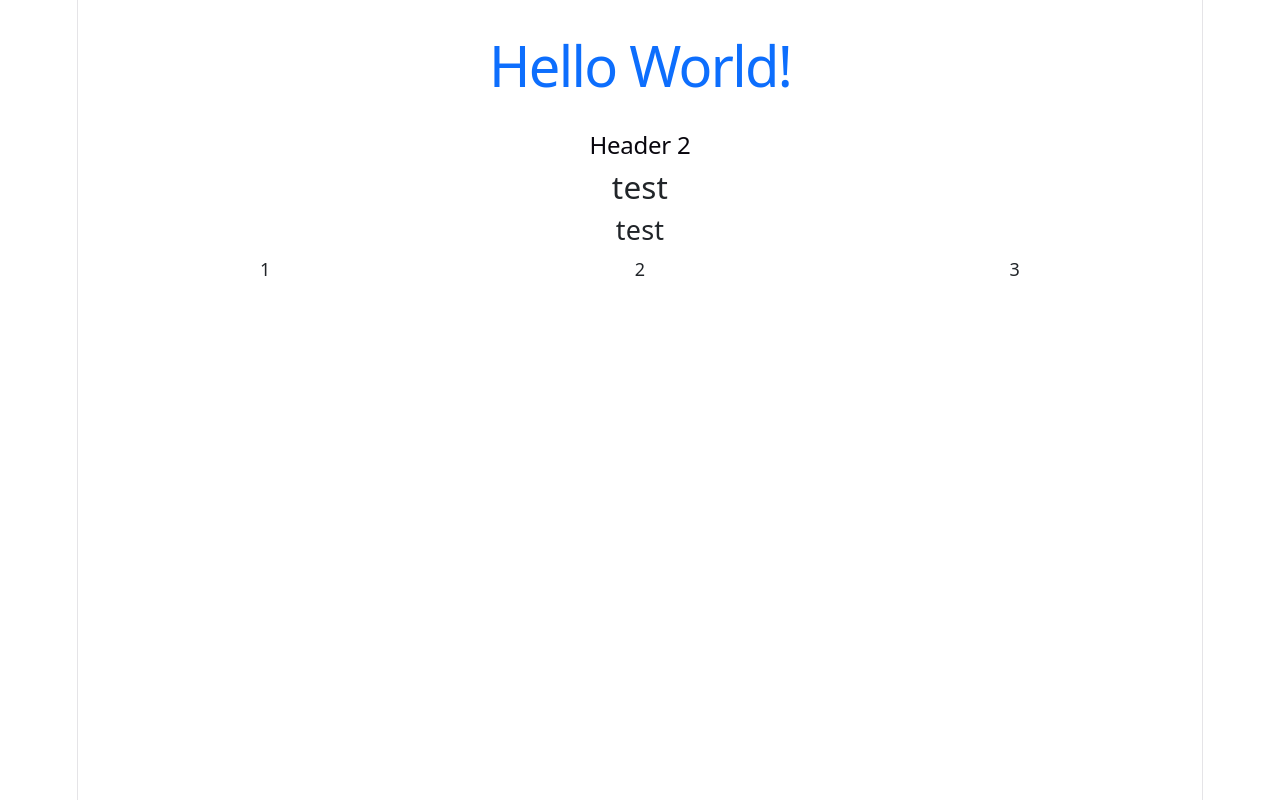
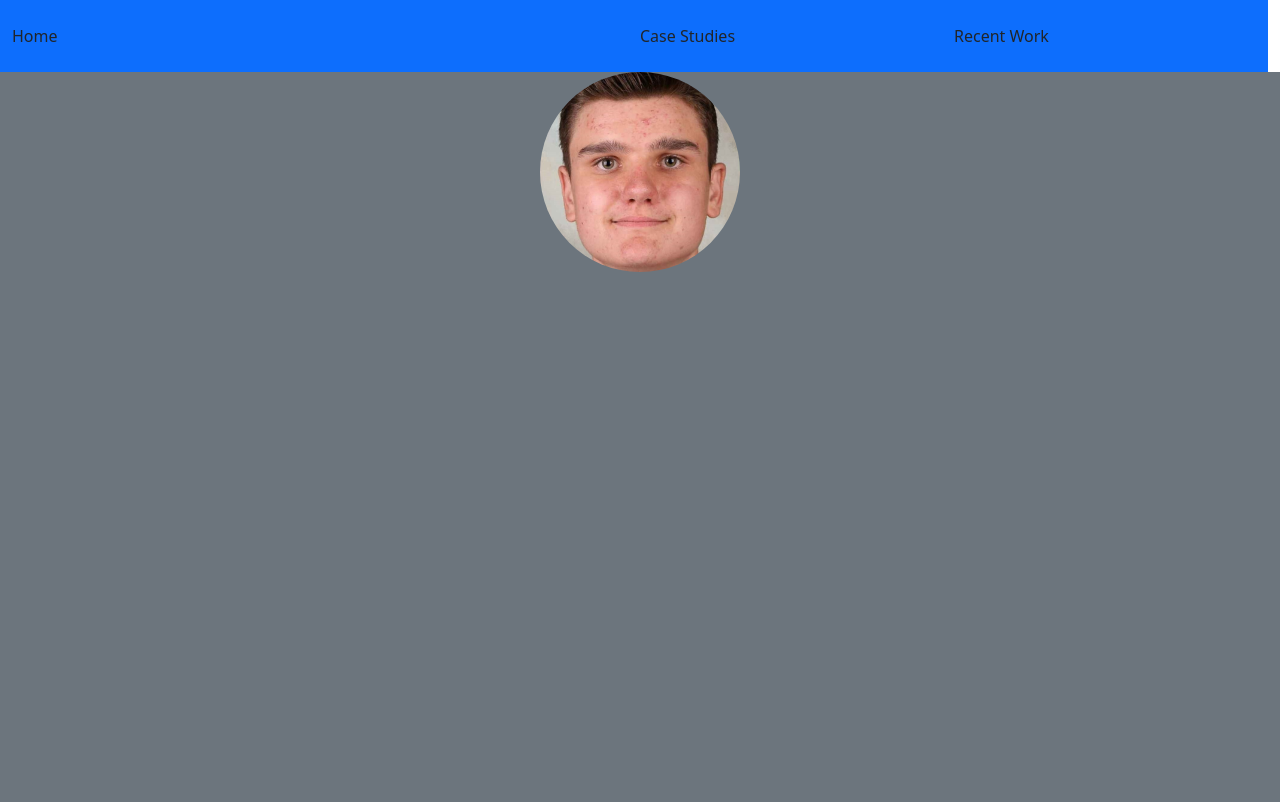
Before and after one commit to Tornado6822/portfolio-website, a React (Vite) app in the folder portfolio-website/: page / in a window 1280 px wide. Shown: the top 802 px of the page. Built offline with nearby package versions, Linux system fonts and the light colour scheme.

Commit message:
AboutMe, Header, Hero components

```diff
--- a/portfolio-website/src/App.css
+++ b/portfolio-website/src/App.css
@@ -1,184 +1,11 @@
-.counter {
-  font-size: 16px;
-  padding: 5px 10px;
-  border-radius: 5px;
-  color: var(--accent);
-  background: var(--accent-bg);
-  border: 2px solid transparent;
-  transition: border-color 0.3s;
-  margin-bottom: 24px;
-
-  &:hover {
-    border-color: var(--accent-border);
-  }
-  &:focus-visible {
-    outline: 2px solid var(--accent);
-    outline-offset: 2px;
-  }
+.section {
+  padding: 80px 0;
 }
 
-.hero {
-  position: relative;
-
-  .base,
-  .framework,
-  .vite {
-    inset-inline: 0;
-    margin: 0 auto;
-  }
-
-  .base {
-    width: 170px;
-    position: relative;
-    z-index: 0;
-  }
-
-  .framework,
-  .vite {
-    position: absolute;
-  }
-
-  .framework {
-    z-index: 1;
-    top: 34px;
-    height: 28px;
-    transform: perspective(2000px) rotateZ(300deg) rotateX(44deg) rotateY(39deg)
-      scale(1.4);
-  }
-
-  .vite {
-    z-index: 0;
-    top: 107px;
-    height: 26px;
-    width: auto;
-    transform: perspective(2000px) rotateZ(300deg) rotateX(40deg) rotateY(39deg)
-      scale(0.8);
-  }
+.text-accent {
+  color: var(--accent);
 }
 
-#center {
-  display: flex;
-  flex-direction: column;
-  gap: 25px;
-  place-content: center;
-  place-items: center;
-  flex-grow: 1;
-
-  @media (max-width: 1024px) {
-    padding: 32px 20px 24px;
-    gap: 18px;
-  }
+.bg-accent {
+  background-color: var(--accent-bg);
 }
-
-#next-steps {
-  display: flex;
-  border-top: 1px solid var(--border);
-  text-align: left;
-
-  & > div {
-    flex: 1 1 0;
-    padding: 32px;
-    @media (max-width: 1024px) {
-      padding: 24px 20px;
-    }
-  }
-
-  .icon {
-    margin-bottom: 16px;
-    width: 22px;
-    height: 22px;
-  }
-
-  @media (max-width: 1024px) {
-    flex-direction: column;
-    text-align: center;
-  }
-}
-
-#docs {
-  border-right: 1px solid var(--border);
-
-  @media (max-width: 1024px) {
-    border-right: none;
-    border-bottom: 1px solid var(--border);
-  }
-}
-
-#next-steps ul {
-  list-style: none;
-  padding: 0;
-  display: flex;
-  gap: 8px;
-  margin: 32px 0 0;
-
-  .logo {
-    height: 18px;
-  }
-
-  a {
-    color: var(--text-h);
-    font-size: 16px;
-    border-radius: 6px;
-    background: var(--social-bg);
-    display: flex;
-    padding: 6px 12px;
-    align-items: center;
-    gap: 8px;
-    text-decoration: none;
-    transition: box-shadow 0.3s;
-
-    &:hover {
-      box-shadow: var(--shadow);
-    }
-    .button-icon {
-      height: 18px;
-      width: 18px;
-    }
-  }
-
-  @media (max-width: 1024px) {
-    margin-top: 20px;
-    flex-wrap: wrap;
-    justify-content: center;
-
-    li {
-      flex: 1 1 calc(50% - 8px);
-    }
-
-    a {
-      width: 100%;
-      justify-content: center;
-      box-sizing: border-box;
-    }
-  }
-}
-
-#spacer {
-  height: 88px;
-  border-top: 1px solid var(--border);
-  @media (max-width: 1024px) {
-    height: 48px;
-  }
-}
-
-.ticks {
-  position: relative;
-  width: 100%;
-
-  &::before,
-  &::after {
-    content: '';
-    position: absolute;
-    top: -4.5px;
-    border: 5px solid transparent;
-  }
-
-  &::before {
-    left: 0;
-    border-left-color: var(--border);
-  }
-  &::after {
-    right: 0;
-    border-right-color: var(--border);
-  }
-}
--- a/portfolio-website/src/App.jsx
+++ b/portfolio-website/src/App.jsx
@@ -2,12 +2,16 @@ import { useState } from "react";
 import "./App.css";
 
 import Patrick from "./components/Patrick.jsx";
+import Header from "./components/Header.jsx";
+import Hero from "./components/Hero.jsx";
 
 function App() {
   const [count, setCount] = useState(0);
 
   return (
     <>
+      <Header />
+      <Hero />
       <div className="container">
         <h1 className="text-primary">Hello World!</h1>
         <h2>Header 2</h2>
--- /dev/null
+++ b/portfolio-website/src/components/Header.jsx
@@ -0,0 +1,11 @@
+function Header() {
+  return (
+    <div className="container-fluid bg-primary py-4 row">
+      <div className="col-6">Home</div>
+      <div className="col-3">Case Studies</div>
+      <div className="col-3">Recent Work</div>
+    </div>
+  );
+}
+
+export default Header;
--- /dev/null
+++ b/portfolio-website/src/components/Hero.css
@@ -0,0 +1,5 @@
+.profile-img {
+  width: 200px;
+  height: 200px;
+  object-fit: cover;
+}
--- /dev/null
+++ b/portfolio-website/src/components/Hero.jsx
@@ -0,0 +1,15 @@
+import "./Hero.css";
+
+function Hero() {
+  return (
+    <div className="container-fluid bg-secondary vh-100">
+      <img
+        src="./public/LinkedIn Headshotp.2.jpg"
+        alt="Missing"
+        className="rounded-circle img-fluid mx-auto d-block profile-img"
+      />
+    </div>
+  );
+}
+
+export default Hero;
--- a/portfolio-website/src/components/Patrick.jsx
+++ b/portfolio-website/src/components/Patrick.jsx
@@ -1,11 +1,9 @@
 function Patrick() {
   return (
     <div className="container">
-      <div className="row">
-        <div className="col">1</div>
-        <div className="col">2</div>
-        <div className="col">3</div>
-      </div>
+      <div className="col">1</div>
+      <div className="col">2</div>
+      <div className="col">3</div>
     </div>
   );
 }
--- a/portfolio-website/src/index.css
+++ b/portfolio-website/src/index.css
@@ -3,31 +3,17 @@
   --text-h: #08060d;
   --bg: #fff;
   --border: #e5e4e7;
-  --code-bg: #f4f3ec;
+
   --accent: #aa3bff;
   --accent-bg: rgba(170, 59, 255, 0.1);
   --accent-border: rgba(170, 59, 255, 0.5);
-  --social-bg: rgba(244, 243, 236, 0.5);
-  --shadow:
-    rgba(0, 0, 0, 0.1) 0 10px 15px -3px, rgba(0, 0, 0, 0.05) 0 4px 6px -2px;
 
-  --sans: system-ui, 'Segoe UI', Roboto, sans-serif;
-  --heading: system-ui, 'Segoe UI', Roboto, sans-serif;
-  --mono: ui-monospace, Consolas, monospace;
+  --sans: system-ui, "Segoe UI", Roboto, sans-serif;
+  --heading: system-ui, "Segoe UI", Roboto, sans-serif;
 
-  font: 18px/145% var(--sans);
-  letter-spacing: 0.18px;
-  color-scheme: light dark;
+  font-family: var(--sans);
   color: var(--text);
   background: var(--bg);
-  font-synthesis: none;
-  text-rendering: optimizeLegibility;
-  -webkit-font-smoothing: antialiased;
-  -moz-osx-font-smoothing: grayscale;
-
-  @media (max-width: 1024px) {
-    font-size: 16px;
-  }
 }
 
 @media (prefers-color-scheme: dark) {
@@ -36,17 +22,10 @@
     --text-h: #f3f4f6;
     --bg: #16171d;
     --border: #2e303a;
-    --code-bg: #1f2028;
+
     --accent: #c084fc;
     --accent-bg: rgba(192, 132, 252, 0.15);
     --accent-border: rgba(192, 132, 252, 0.5);
-    --social-bg: rgba(47, 48, 58, 0.5);
-    --shadow:
-      rgba(0, 0, 0, 0.4) 0 10px 15px -3px, rgba(0, 0, 0, 0.25) 0 4px 6px -2px;
-  }
-
-  #social .button-icon {
-    filter: invert(1) brightness(2);
   }
 }
 
@@ -55,57 +34,15 @@ body {
 }
 
 #root {
-  width: 1126px;
-  max-width: 100%;
-  margin: 0 auto;
-  text-align: center;
-  border-inline: 1px solid var(--border);
-  min-height: 100svh;
-  display: flex;
-  flex-direction: column;
-  box-sizing: border-box;
+  min-height: 100vh;
 }
 
 h1,
 h2 {
   font-family: var(--heading);
-  font-weight: 500;
   color: var(--text-h);
 }
 
-h1 {
-  font-size: 56px;
-  letter-spacing: -1.68px;
-  margin: 32px 0;
-  @media (max-width: 1024px) {
-    font-size: 36px;
-    margin: 20px 0;
-  }
-}
-h2 {
-  font-size: 24px;
-  line-height: 118%;
-  letter-spacing: -0.24px;
-  margin: 0 0 8px;
-  @media (max-width: 1024px) {
-    font-size: 20px;
-  }
-}
 p {
   margin: 0;
 }
-
-code,
-.counter {
-  font-family: var(--mono);
-  display: inline-flex;
-  border-radius: 4px;
-  color: var(--text-h);
-}
-
-code {
-  font-size: 15px;
-  line-height: 135%;
-  padding: 4px 8px;
-  background: var(--code-bg);
-}
```
Also changed, not shown: portfolio-website/public/LinkedIn Headshotp.2.jpg (added), portfolio-website/src/components/AboutMe.jsx (added).
